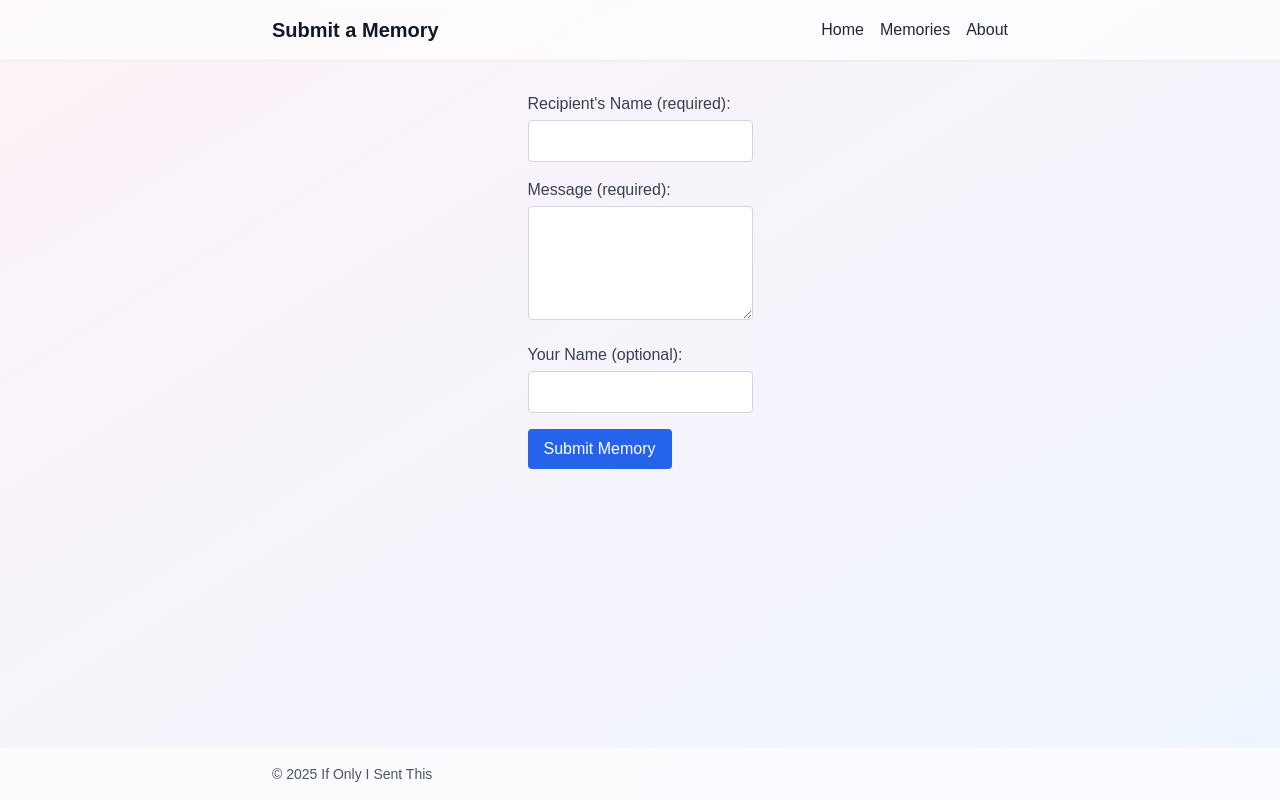
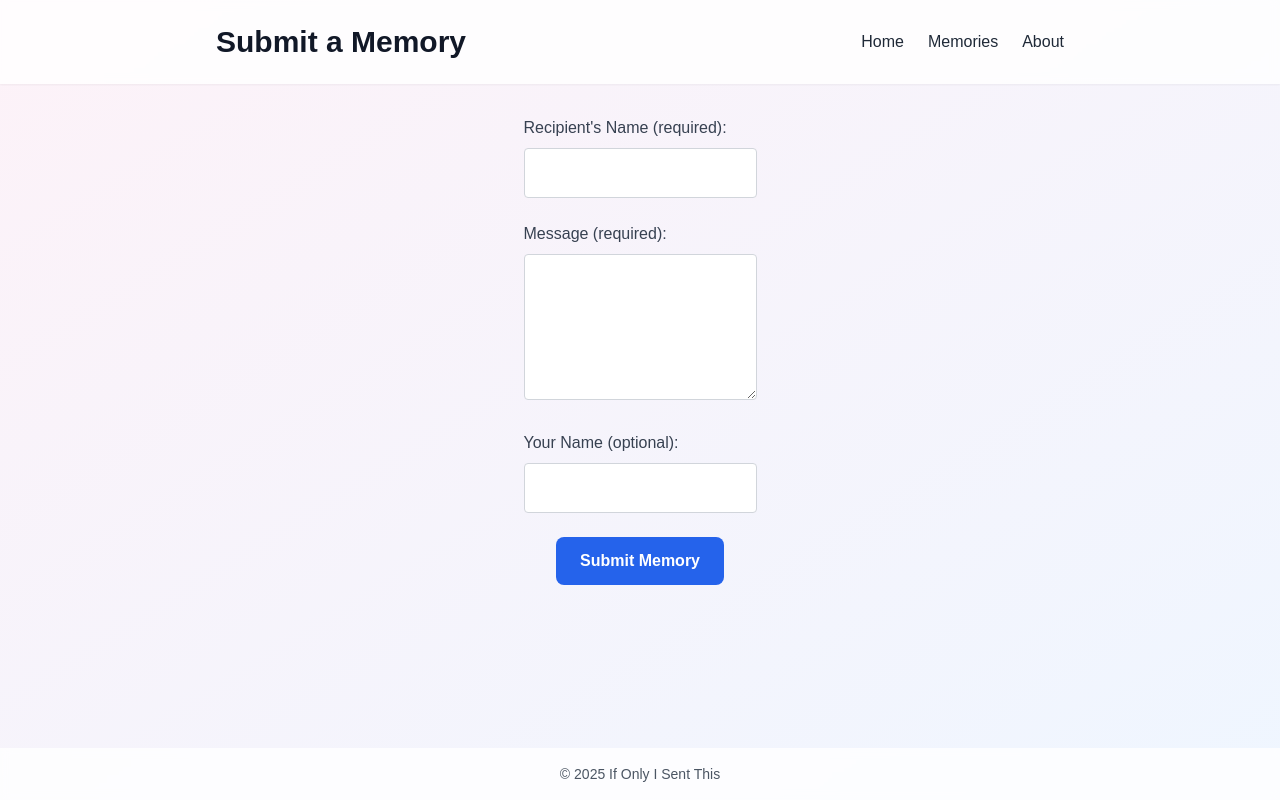
Before and after one commit to ericawotsa/Project, a Next.js app: page /submit in a window 1280 px wide. Built offline with nearby package versions, Linux system fonts and the light colour scheme; no server answers.

Commit message:
page.tsx

```diff
--- a/app/submit/page.tsx
+++ b/app/submit/page.tsx
@@ -1,61 +1,71 @@
+// app/submit/page.tsx
 "use client";
 
-import { useState } from 'react';
-import { supabase } from '@/lib/supabaseClient';
-import Link from 'next/link';
+import { useState } from "react";
+import { supabase } from "@/lib/supabaseClient";
+import Link from "next/link";
 
 export default function Submit() {
-  const [recipient, setRecipient] = useState('');
-  const [message, setMessage] = useState('');
-  const [sender, setSender] = useState('');
+  const [recipient, setRecipient] = useState("");
+  const [message, setMessage] = useState("");
+  const [sender, setSender] = useState("");
   const [submitted, setSubmitted] = useState(false);
-  const [error, setError] = useState('');
+  const [error, setError] = useState("");
 
   const handleSubmit = async (e: React.FormEvent) => {
     e.preventDefault();
-    setError('');
+    setError("");
 
     if (!recipient || !message) {
-      setError('Please fill in all required fields.');
+      setError("Please fill in all required fields.");
       return;
     }
 
     const { error } = await supabase
-      .from('memories')
+      .from("memories")
       .insert([{ recipient, message, sender }]);
 
     if (error) {
-      setError('Error submitting your memory.');
+      setError("Error submitting your memory.");
       console.error(error);
     } else {
       setSubmitted(true);
       // Clear form fields
-      setRecipient('');
-      setMessage('');
-      setSender('');
+      setRecipient("");
+      setMessage("");
+      setSender("");
     }
   };
 
   return (
     <div className="min-h-screen flex flex-col">
       {/* Header */}
-      <header className="bg-white/70 backdrop-blur-sm shadow-sm">
-        <div className="max-w-3xl mx-auto px-4 py-4 flex items-center justify-between">
-          <h1 className="text-xl font-bold text-gray-900">Submit a Memory</h1>
+      <header className="bg-white/80 backdrop-blur-sm shadow-sm">
+        <div className="max-w-4xl mx-auto px-6 py-6 flex flex-col md:flex-row items-center justify-between">
+          <h1 className="text-3xl font-bold text-gray-900">Submit a Memory</h1>
           <nav>
-            <ul className="flex gap-4">
+            <ul className="flex gap-6">
               <li>
-                <Link href="/" className="hover:text-blue-600 transition-colors duration-200">
+                <Link
+                  href="/"
+                  className="hover:text-blue-600 transition-colors duration-200"
+                >
                   Home
                 </Link>
               </li>
               <li>
-                <Link href="/memories" className="hover:text-blue-600 transition-colors duration-200">
+                <Link
+                  href="/memories"
+                  className="hover:text-blue-600 transition-colors duration-200"
+                >
                   Memories
                 </Link>
               </li>
               <li>
-                <Link href="/about" className="hover:text-blue-600 transition-colors duration-200">
+                <Link
+                  href="/about"
+                  className="hover:text-blue-600 transition-colors duration-200"
+                >
                   About
                 </Link>
               </li>
@@ -65,14 +75,16 @@ export default function Submit() {
       </header>
 
       {/* Main Content */}
-      <main className="flex-grow max-w-3xl mx-auto px-4 py-8">
+      <main className="flex-grow max-w-4xl mx-auto px-6 py-8">
         {submitted ? (
-          <div className="bg-green-100 text-green-800 p-4 rounded mb-4">
+          <div className="bg-green-100 text-green-800 p-6 rounded-lg mb-6 text-center">
             Thank you for your submission!
           </div>
         ) : (
-          <form onSubmit={handleSubmit} className="space-y-4">
-            {error && <p className="text-red-600">{error}</p>}
+          <form onSubmit={handleSubmit} className="space-y-6">
+            {error && (
+              <p className="text-red-600 text-center font-medium">{error}</p>
+            )}
 
             <div>
               <label className="block font-medium text-gray-700">
@@ -83,7 +95,7 @@ export default function Submit() {
                 value={recipient}
                 onChange={(e) => setRecipient(e.target.value)}
                 required
-                className="w-full mt-1 p-2 border border-gray-300 rounded focus:outline-none focus:border-blue-400"
+                className="w-full mt-2 p-3 border border-gray-300 rounded focus:outline-none focus:border-blue-500"
               />
             </div>
 
@@ -95,8 +107,8 @@ export default function Submit() {
                 value={message}
                 onChange={(e) => setMessage(e.target.value)}
                 required
-                className="w-full mt-1 p-2 border border-gray-300 rounded focus:outline-none focus:border-blue-400"
-                rows={4}
+                rows={5}
+                className="w-full mt-2 p-3 border border-gray-300 rounded focus:outline-none focus:border-blue-500"
               ></textarea>
             </div>
 
@@ -108,23 +120,25 @@ export default function Submit() {
                 type="text"
                 value={sender}
                 onChange={(e) => setSender(e.target.value)}
-                className="w-full mt-1 p-2 border border-gray-300 rounded focus:outline-none focus:border-blue-400"
+                className="w-full mt-2 p-3 border border-gray-300 rounded focus:outline-none focus:border-blue-500"
               />
             </div>
 
-            <button
-              type="submit"
-              className="px-4 py-2 bg-blue-600 text-white rounded hover:bg-blue-700 transition-colors duration-200"
-            >
-              Submit Memory
-            </button>
+            <div className="text-center">
+              <button
+                type="submit"
+                className="px-6 py-3 bg-blue-600 text-white font-semibold rounded-lg hover:bg-blue-700 transition-colors duration-200"
+              >
+                Submit Memory
+              </button>
+            </div>
           </form>
         )}
       </main>
 
       {/* Footer */}
-      <footer className="bg-white/70 backdrop-blur-sm shadow-sm">
-        <div className="max-w-3xl mx-auto px-4 py-4 text-sm text-gray-600">
+      <footer className="bg-white/80 backdrop-blur-sm shadow-sm">
+        <div className="max-w-4xl mx-auto px-6 py-4 text-center text-sm text-gray-600">
           &copy; {new Date().getFullYear()} If Only I Sent This
         </div>
       </footer>
```
